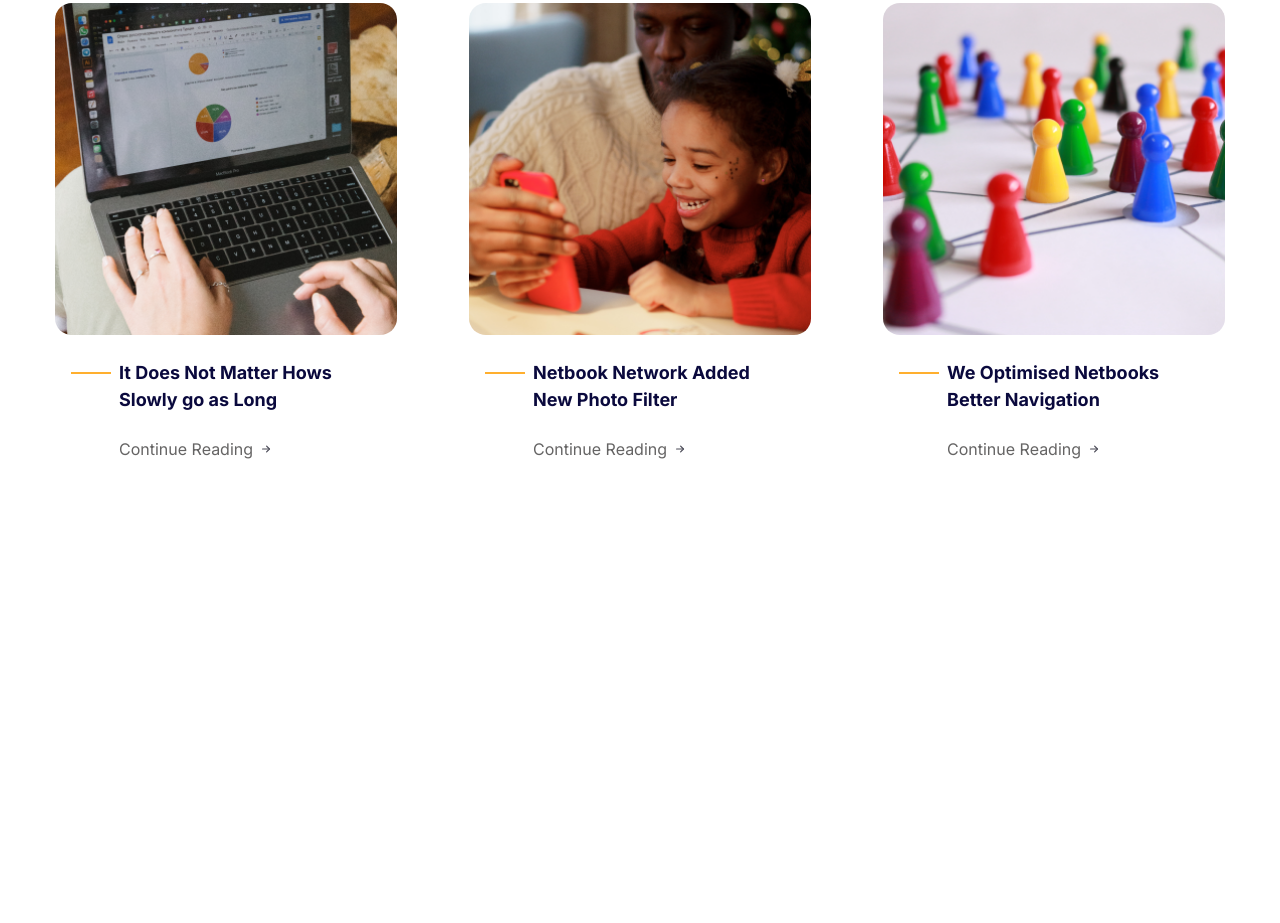
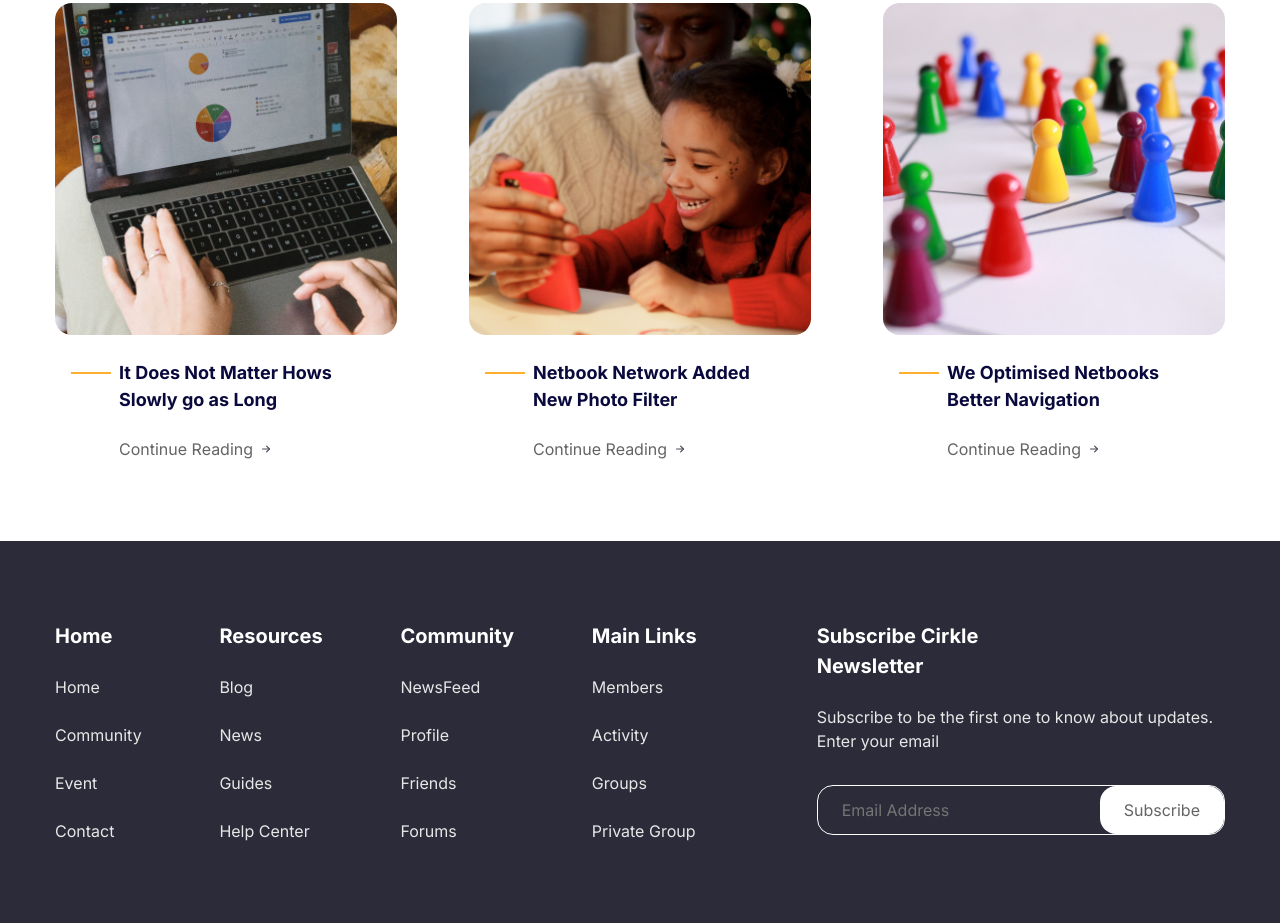
Before and after one commit to stevengalocr/Portafolio01_HTML-CSS, a plain HTML site: page index.html in a window 1280 px wide. Shown: the part 3890-4813 px from the top of the page. Before the commit the page ends 4431 px from the top, so only its background shows below. Drawn offline with Linux system fonts and the light colour scheme.

Commit message:
Primary footer

```diff
--- a/index.html
+++ b/index.html
@@ -17,7 +17,7 @@
     <header class="header">
       <div class="container header__container">
         <img src="./images/logo.svg" alt="Logo de la compañia" width="145" height="35" />
-        <nav class="header__nav">
+        <nav aria-label="Primary" class="header__nav">
           <ul>
             <li>
               <a href="#" class="active">Home</a>
@@ -307,7 +307,61 @@
       </div>
     </section>
   </main>
-  <footer></footer>
+  <footer class="footer">
+    <div class="container">
+      <div class="footer__main">
+      <nav aria-label="Secondary" class="footer__nav">
+        <div>
+          <h3>Home</h3>
+          <ul>
+            <li><a href="#"> </a>Home</li>
+            <li><a href="#"> </a>Community</li>
+            <li><a href="#"> </a>Event</li>
+            <li><a href="#"> </a>Contact</li>
+          </ul>
+        </div>
+        <div>
+          <h3>Resources</h3>
+          <ul>
+            <li><a href="#"> </a>Blog</li>
+            <li><a href="#"> </a>News</li>
+            <li><a href="#"> </a>Guides</li>
+            <li><a href="#"> </a>Help Center</li>
+          </ul>
+        </div>
+        <div>
+          <h3>Community</h3>
+          <ul>
+            <li><a href="#"> </a>NewsFeed</li>
+            <li><a href="#"> </a>Profile</li>
+            <li><a href="#"> </a>Friends</li>
+            <li><a href="#"> </a>Forums</li>
+          </ul>
+        </div>
+        <div>
+          <h3>Main Links</h3>
+          <ul>
+            <li><a href="#"> </a>Members</li>
+            <li><a href="#"> </a>Activity</li>
+            <li><a href="#"> </a>Groups</li>
+            <li><a href="#"> </a>Private Group</li>
+          </ul>
+        </div>
+      </nav>
+
+      <article class="footer_signup">
+        <h3>Subscribe Cirkle Newsletter</h3>
+        <p>Subscribe to be the first one to know about updates. Enter your email</p>
+
+        <form class="footer_singup-form" action="">
+          <label class="hide--text" for="email">Email Address</label>
+          <input type="email" id="email" placeholder="Email Address"></input>
+          <button type="submit" class="btn btn--dark">Subscribe</button>
+           </form>
+      </article>
+    </div>
+    </div>
+  </footer>
 </body>
 
 </html>
--- a/styles/main.css
+++ b/styles/main.css
@@ -118,10 +118,16 @@ a {
   align-items: center;
   line-height: 1;
   border-radius: 16px;
+  border: 0;
 }
 
 .btn svg {
   margin-left: 1rem;
+}
+
+.btn--dark {
+  background: var(--color-white);
+  color: var(--color-text);
 }
 
 .btn--secundary {
@@ -612,3 +618,69 @@ a.link__arrows:hover svg path {
   top: 13px;
   left: 1rem;
 }
+
+.footer {
+  background-color: #2b2b39;
+  color: #E7E7E7;
+}
+
+.footer h3{
+  color: var(--color-white);
+  font-size: 20px;
+  margin-bottom: 1.5rem;
+}
+
+.footer__nav a {
+  color: #E7E7E7;
+}
+.footer__main {
+  display: grid;
+  grid-template-columns: 4fr 2fr;
+  gap: 120px;
+  padding: 5rem 0;
+}
+
+.footer__nav ul {
+  margin: 0;
+  padding: 0;
+  list-style: none;
+}
+
+.footer__nav {
+  display: flex;
+  justify-content: space-between;
+}
+
+.footer__nav li:not(:last-child) {
+  margin-bottom: 1.5rem;
+}
+
+.footer_singup-form .btn {
+  padding: 0 1.5rem;
+  flex-shrink: 0;
+  flex-grow: 0;
+}
+
+.footer_singup-form {
+  border: solid 1px var(--color-white);
+  border-radius: 1rem;
+  display: flex;
+  margin-top: 2rem;
+}
+
+.hide--text {
+  clip-path: circle(0);
+  display: inline-block;
+  width: 0;
+  height: 0;
+}
+
+.footer_singup-form input {
+  all: unset;
+  flex-grow: 1;
+  padding: 0 1.5rem;
+}
+
+.footer_signup h3 {
+  width: 200px;
+}
```
